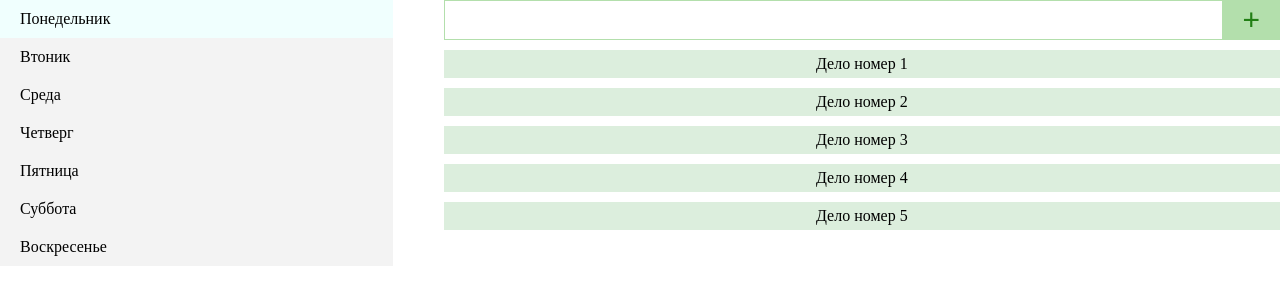
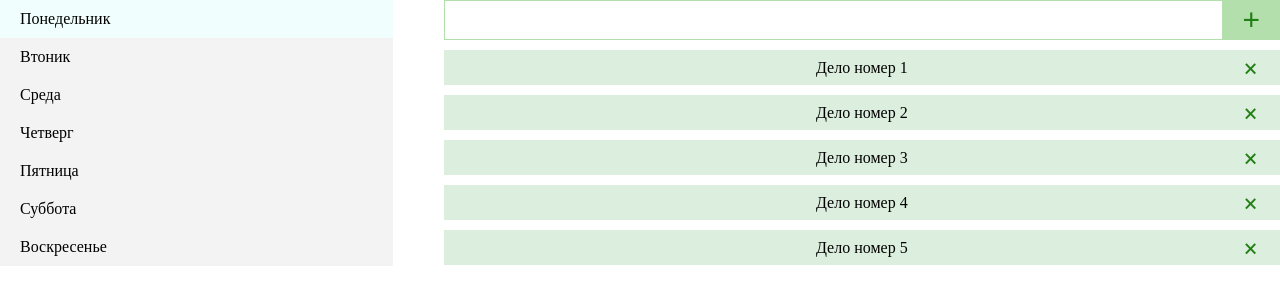
Before and after one commit to gulalex181/todolist-app, a website: page index.html in a window 1280 px wide. Shown: the top 304 px of the page. Drawn offline with Linux system fonts and the light colour scheme.

Commit message:
task remove

```diff
--- a/components/task/task.css
+++ b/components/task/task.css
@@ -10,5 +10,19 @@
 	cursor: pointer;
 	margin-top: 10px;
 	padding: 5px 20px;
+	height: 25px;
+	line-height: 25px;
 	background-color: #DCEEDD;
+	position: relative;
 }
+
+.task__delete {
+	position: absolute;
+	color: #227F15;
+	font-size: 16px;
+	height: 35px;
+	line-height: 35px;
+	width: 35px;
+	top: 0;
+	right: 12px;
+}
--- a/components/task/task.js
+++ b/components/task/task.js
@@ -7,6 +7,7 @@
 			this._data = options.data;
 
 			this._render();
+			this._initEvents();
 		}
 
 		_render () {
@@ -17,29 +18,40 @@
 			this._elem.append(this._list);
 
 			this._data.forEach( item => {
-				let li = document.createElement('li');
-				li.className = 'task__item';
-				li.textContent = item.anchor;
-				this._list.append(li);
+				this._renderItem(item.anchor);
 			});
 		}
 
-		addTask (task) {
+		_renderItem (text) {
 			let li = document.createElement('li');
 			li.className = 'task__item';
-			li.textContent = task;
+			li.textContent = text;
+			this._list.append(li);
 
-			this._list.append(li);
+			let i = document.createElement('i');
+			i.className = 'task__delete';
+			i.innerHTML = '&#128473;';
+			li.append(i);
 		}
 
-		deleteTask (task) {
-			let li = document.createElement('li');
-			li.className = 'task__item';
-			li.textContent = task;
-
-			this._list.append(li);
+		_initEvents () {
+			this._list.addEventListener('click', this._deleteTask.bind(this));
 		}
 
+		_deleteTask (event) {
+			let target = event.target;
+			let i = target.closest('i');
+			if (!i || !this._list.contains(i)) return;
+
+			let li = i.closest('li');
+			if (!li || !this._list.contains(li)) return;
+
+			li.remove();
+		}
+
+		addTask (task) {
+			this._renderItem(task);
+		}
 	}
 
 
```
